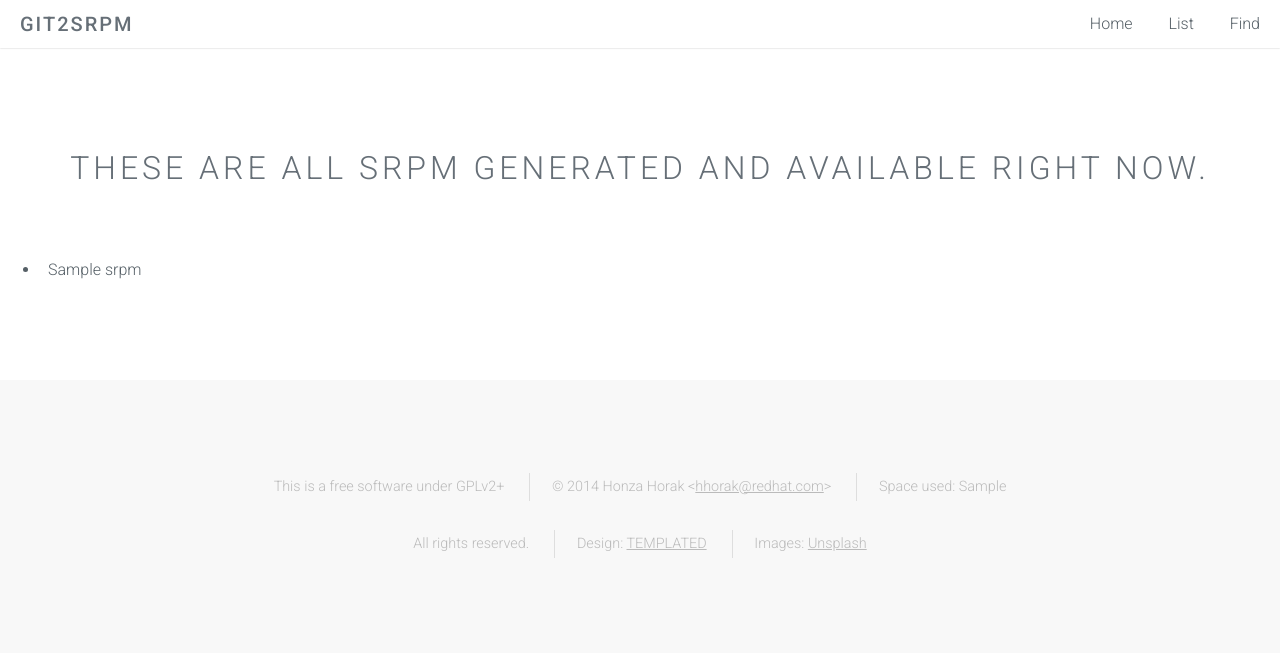
After one commit to hhorak/git2srpm, a Python web app: template templates/list.html in a window 1280 px wide. The commit adds this page. Shown: the top 653 px of the page. Run offline with Jinja, Linux system fonts and the light colour scheme; the template is opened without the code that fills it: most values are stand-ins (such as "Sample title", 1, 10 or a date in 2020).

Commit message:
Add list action

```diff
--- a/templates/base.html
+++ b/templates/base.html
@@ -27,9 +27,8 @@
 				<nav id="nav">
 					<ul>
 						<li><a href="/">Home</a></li>
-						<li><a href="/">List</a></li>
-						<li><a href="/">Generate</a></li>
-						<li><a href="/">Find</a></li>
+						<li><a href="/list">List</a></li>
+						<li><a href="/find">Find</a></li>
 					</ul>
 				</nav>
 			</header>
--- /dev/null
+++ b/templates/list.html
@@ -0,0 +1,22 @@
+{% extends "base.html" %}
+{% block title %}List of all SRPMs{% endblock %}
+
+{% block content %}
+
+		<!-- One -->
+			<section id="one" class="wrapper style1">
+				<header class="major">
+					<h2>These are all srpm generated and available right now.</h2>
+				</header>
+				<div class="container">
+					<div class="row">
+					<ul>
+					{% for srpm in srpms %}
+					<li>{{ srpm }}</li>
+					{% endfor %}
+					</ul>
+					</div>
+				</div>
+			</section>
+
+{% endblock %}
```
Also changed, not shown: wsgi.py (+11 -1 lines).
